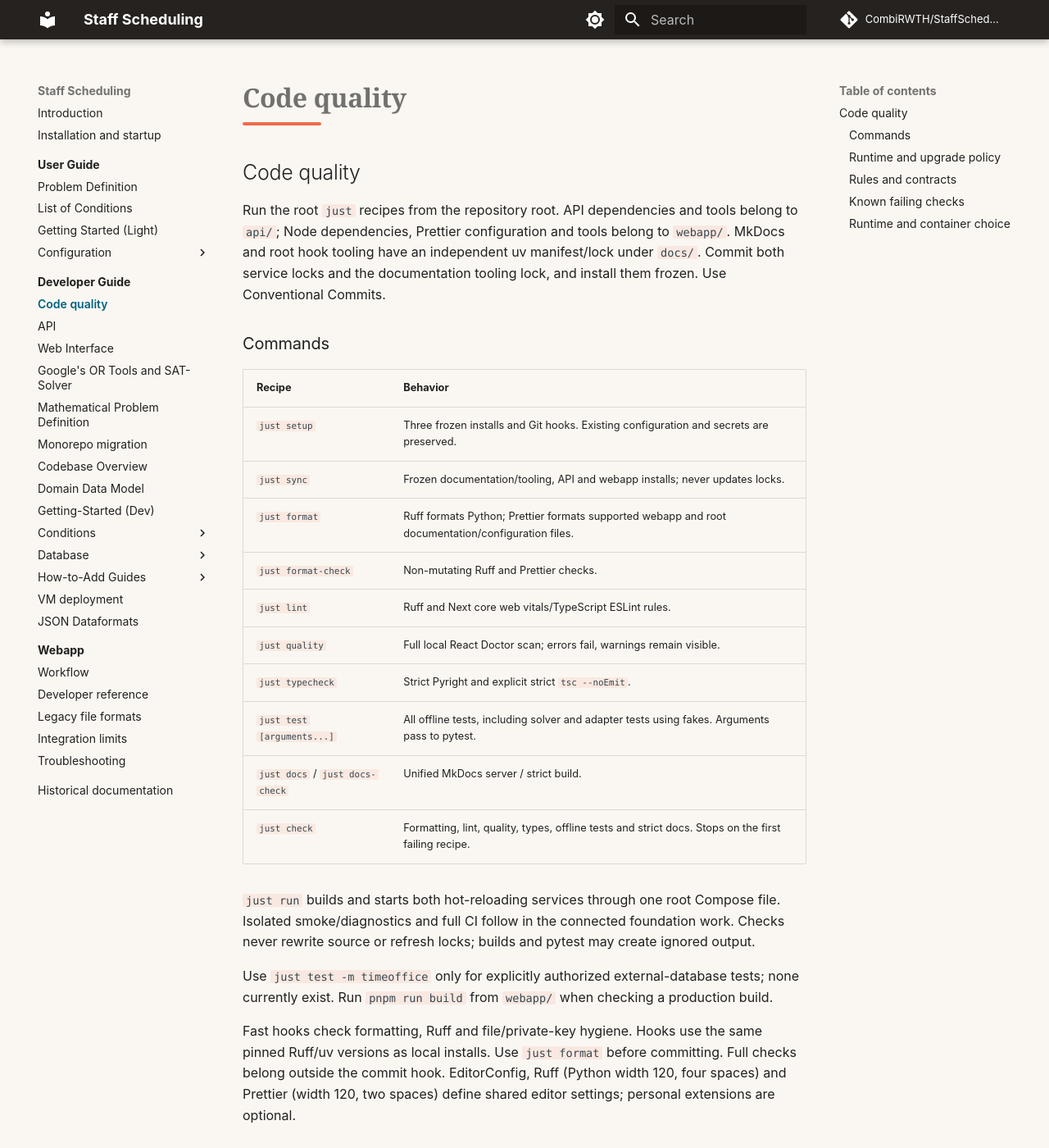
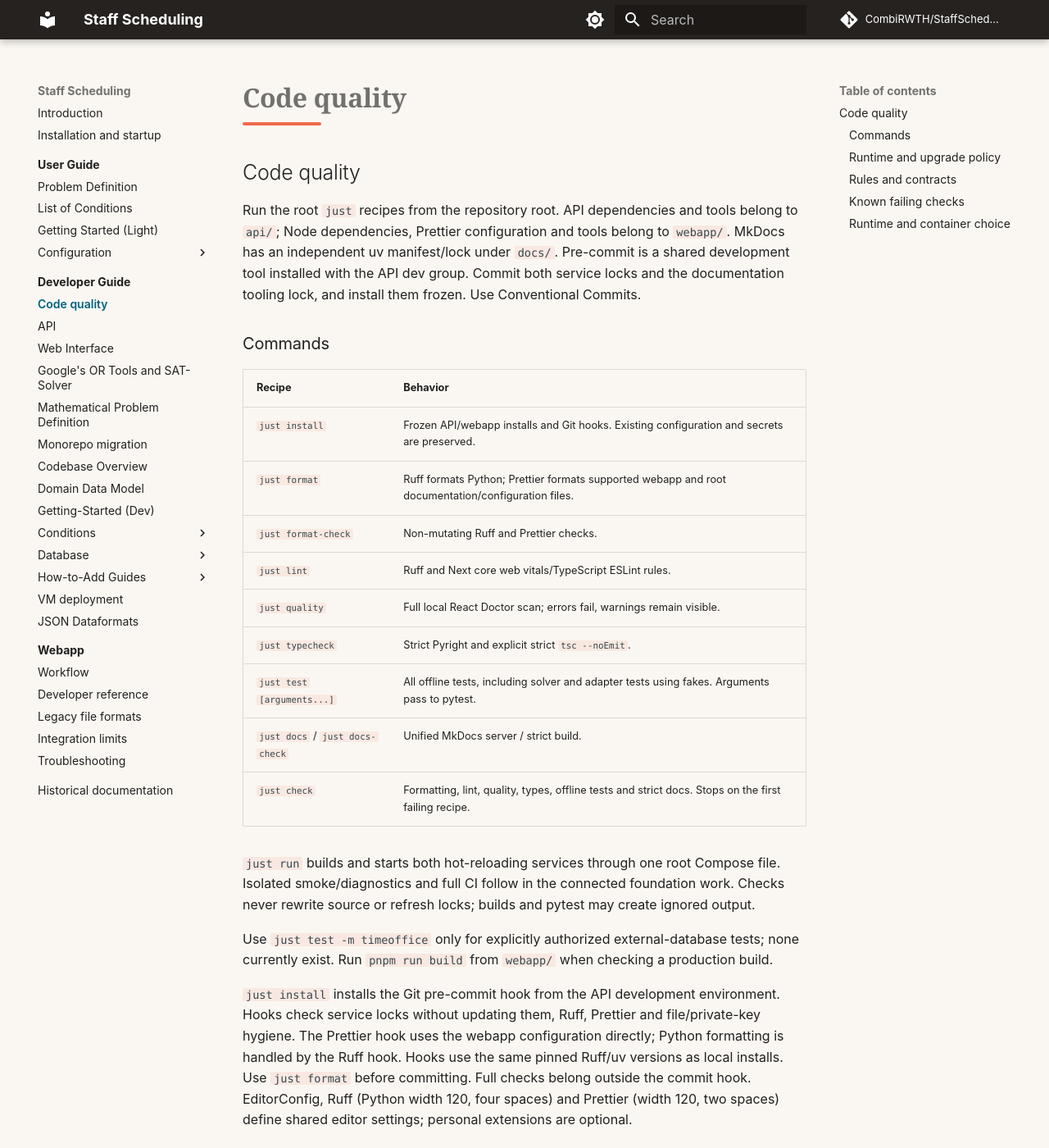
Before and after one commit to CombiRWTH/StaffScheduling, an MkDocs documentation site: the page built from docs/source/developer-view/code-quality.md, in a window 1280 px wide and 1400 px high. Shown: the whole window at 82% size. Built offline with MkDocs 1.6.1 and Material for MkDocs 9.7.7, drawn with Linux system fonts in a browser that asks for light colours; comment, search, counter and statistics services are not loaded; some of the changed text lies outside the part shown.

Commit message:
build(tooling): refresh Ruff and simplify native docs setup

```diff
--- a/docs/pyproject.toml
+++ b/docs/pyproject.toml
@@ -2,11 +2,7 @@
 name = "staff-scheduling-docs"
 version = "0.1.0"
 requires-python = ">=3.14,<3.15"
-dependencies = []
-
-[dependency-groups]
-dev = ["pre-commit==4.6.2"]
-docs = [
+dependencies = [
     "mkdocs==1.6.1",
     "mkdocs-include-markdown-plugin==7.3.0",
     "mkdocstrings-python==2.0.9",
--- a/docs/source/developer-view/code-quality.md
+++ b/docs/source/developer-view/code-quality.md
@@ -1,13 +1,12 @@
 # Code quality
 
-Run the root `just` recipes from the repository root. API dependencies and tools belong to `api/`; Node dependencies, Prettier configuration and tools belong to `webapp/`. MkDocs and root hook tooling have an independent uv manifest/lock under `docs/`. Commit both service locks and the documentation tooling lock, and install them frozen. Use Conventional Commits.
+Run the root `just` recipes from the repository root. API dependencies and tools belong to `api/`; Node dependencies, Prettier configuration and tools belong to `webapp/`. MkDocs has an independent uv manifest/lock under `docs/`. Pre-commit is a shared development tool installed with the API dev group. Commit both service locks and the documentation tooling lock, and install them frozen. Use Conventional Commits.
 
 ## Commands
 
 | Recipe                          | Behavior                                                                                            |
 | ------------------------------- | --------------------------------------------------------------------------------------------------- |
-| `just setup`                    | Three frozen installs and Git hooks. Existing configuration and secrets are preserved.              |
-| `just sync`                     | Frozen documentation/tooling, API and webapp installs; never updates locks.                         |
+| `just install`                  | Frozen API/webapp installs and Git hooks. Existing configuration and secrets are preserved.         |
 | `just format`                   | Ruff formats Python; Prettier formats supported webapp and root documentation/configuration files.  |
 | `just format-check`             | Non-mutating Ruff and Prettier checks.                                                              |
 | `just lint`                     | Ruff and Next core web vitals/TypeScript ESLint rules.                                              |
@@ -21,7 +20,7 @@ Run the root `just` recipes from the repository root. API dependencies and tools
 
 Use `just test -m timeoffice` only for explicitly authorized external-database tests; none currently exist. Run `pnpm run build` from `webapp/` when checking a production build.
 
-Fast hooks check formatting, Ruff and file/private-key hygiene. Hooks use the same pinned Ruff/uv versions as local installs. Use `just format` before committing. Full checks belong outside the commit hook. EditorConfig, Ruff (Python width 120, four spaces) and Prettier (width 120, two spaces) define shared editor settings; personal extensions are optional.
+`just install` installs the Git pre-commit hook from the API development environment. Hooks check service locks without updating them, Ruff, Prettier and file/private-key hygiene. The Prettier hook uses the webapp configuration directly; Python formatting is handled by the Ruff hook. Hooks use the same pinned Ruff/uv versions as local installs. Use `just format` before committing. Full checks belong outside the commit hook. EditorConfig, Ruff (Python width 120, four spaces) and Prettier (width 120, two spaces) define shared editor settings; personal extensions are optional.
 
 ## Runtime and upgrade policy
 
@@ -41,6 +40,8 @@ Use newest stable releases when upgrading, then verify frozen installs, lint, ty
 - Python 3.14.8: uv had no macOS arm64 managed download, and the matching official `python:3.14.8-slim-bookworm` image was unavailable. Revisit when both artifacts exist.
 - TypeScript 7.0.2: Next's TypeScript ESLint parser crashed reading `ModuleKind.Cjs`. Its declared support is below 6.1; 6.0.3 passes lint initialization.
 - ESLint 10.11.0: Next's React plugin crashed calling the removed `context.getFilename` API. 9.39.5 passes the same check. Upgrade when the Next plugin stack supports ESLint 10.
+
+The effective Next.js core web vitals/TypeScript configuration was checked with eslint-config-prettier’s audit CLI: no enabled formatting conflicts were found, so no additional lint configuration dependency is needed. See [Next.js ESLint guidance](https://nextjs.org/docs/app/api-reference/config/eslint).
 
 The pnpm lock was imported from npm before upgrading dependencies. pnpm 12 requires `pnpm-workspace.yaml` for project settings even for a single package; this service-local file approves only `sharp` and `unrs-resolver` build scripts and declares no additional packages. There is no root Node workspace. See the [pnpm settings reference](https://pnpm.io/settings).
 
@@ -70,6 +71,6 @@ Python 3.14 and Node 26 are retained because frozen installs, API typing, offlin
 
 [Node 26 is Current; Node 24 is LTS](https://nodejs.org/en/about/previous-releases). Current is acceptable for this bounded student project after compatibility checks. Prefer an LTS line for long-lived production use. There is no observed compatibility reason to revert Python to 3.12.
 
-Dockerfiles use official Debian slim Python/Node images and readable version tags, frozen locks, cached dependency layers before source, exec-form startup and native development commands. The API includes Microsoft's ODBC driver and the development tools; unused compilers were removed. One development Compose file is sufficient. A production deployment would need its own build/runtime requirements, rather than an unused production stage here. These choices follow [Docker build guidance](https://docs.docker.com/build/building/best-practices/) and [FastAPI container guidance](https://fastapi.tiangolo.com/deployment/docker/).
+Dockerfiles use official Debian slim Python/Node images and readable version tags, frozen locks, cached dependency layers before source, exec-form startup and native development commands. The API includes Microsoft's ODBC driver and the development tools; unused compilers were removed. One development Compose file for API and webapp is sufficient. Documentation uses native MkDocs. A production deployment would need its own build/runtime requirements, rather than an unused production stage here. These choices follow [Docker build guidance](https://docs.docker.com/build/building/best-practices/) and [FastAPI container guidance](https://fastapi.tiangolo.com/deployment/docker/).
 
-One root `.gitignore` covers generated files and secrets across services. Each build context has its own `.dockerignore`; Docker does not apply a root ignore file to service-local contexts. Prettier's service-local ignore file serves its separate formatting purpose.
+One root `.gitignore` covers generated files and secrets across services. Each service build context has its own `.dockerignore`; Docker does not apply a root ignore file to service-local contexts. Prettier's service-local ignore file serves its separate formatting purpose.
```
Also changed, not shown: other parts of docs/source/developer-view/code-quality.md (+1 -1 lines), compose.yaml (+0 -11 lines), docs/source/installation.md (+3 -3 lines), .pre-commit-config.yaml, README.md, 7 other files.
